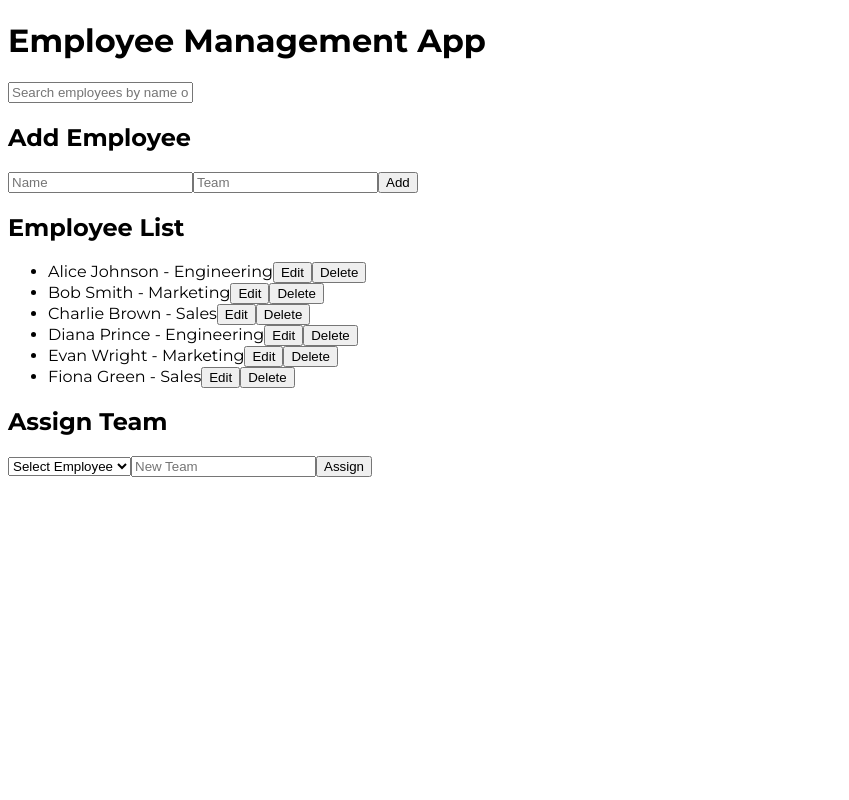
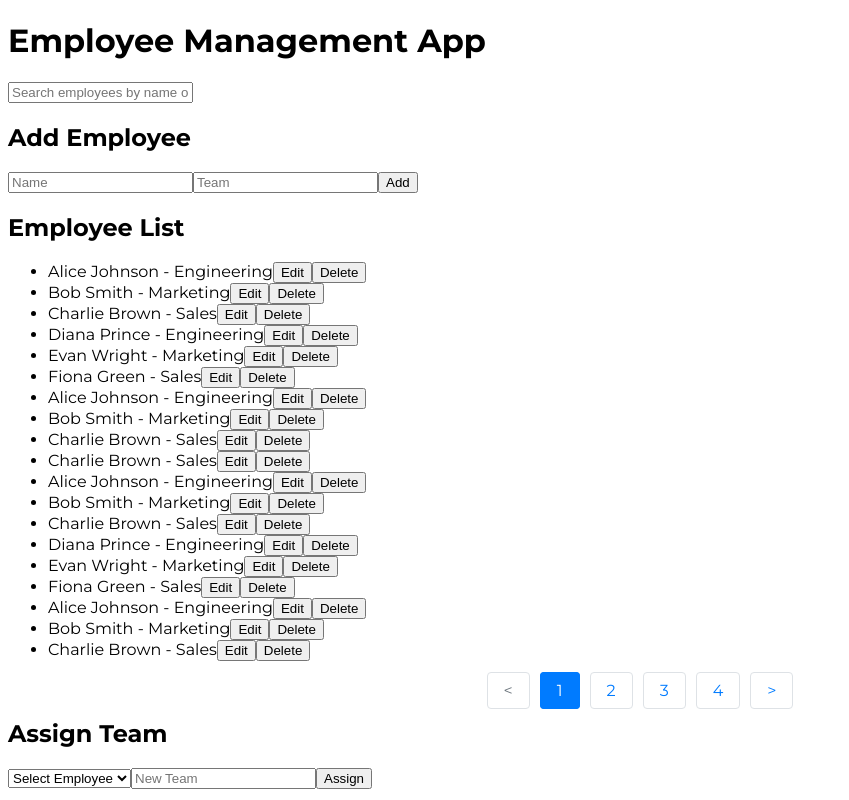
Before and after one commit to SinghAstra/UnderstandX, a React (Create React App) app in the folder client/: page / in a window 1280 px wide. Shown: the whole page, without its empty margins (0-849 px from the left). Built offline with nearby package versions, Linux system fonts and the light colour scheme; a web font is replaced by a local one.

Commit message:
Pagination UI for Employees List

```diff
--- a/client/package.json
+++ b/client/package.json
@@ -8,6 +8,7 @@
     "@testing-library/user-event": "^13.5.0",
     "react": "^18.3.1",
     "react-dom": "^18.3.1",
+    "react-paginate": "^8.2.0",
     "react-scripts": "5.0.1",
     "web-vitals": "^2.1.4"
   },
--- a/client/src/components/EmployeeList.js
+++ b/client/src/components/EmployeeList.js
@@ -1,6 +1,18 @@
-import React from "react";
+import React, { useState } from "react";
+import ReactPaginate from "react-paginate";
 
 const EmployeeList = ({ employees, onDelete, onEdit }) => {
+  const [currentPage, setCurrentPage] = useState(0);
+  const employeesPerPage = 5;
+  const offset = currentPage * employeesPerPage;
+  const currentEmployees = employees.slice(offset, offset + employeesPerPage);
+  const pageCount = Math.ceil(employees.length / employeesPerPage);
+
+  const handlePageClick = ({ selected }) => {
+    console.log("selected ", selected);
+    setCurrentPage(selected);
+  };
+
   return (
     <div>
       <h2>Employee List</h2>
@@ -13,6 +25,16 @@ const EmployeeList = ({ employees, onDelete, onEdit }) => {
           </li>
         ))}
       </ul>
+      <ReactPaginate
+        previousLabel={"<"}
+        nextLabel={">"}
+        breakLabel={"..."}
+        onPageChange={handlePageClick}
+        pageCount={pageCount}
+        pageRangeDisplayed={5}
+        containerClassName={"pagination"}
+        activeClassName={"active"}
+      />
     </div>
   );
 };
--- a/client/src/data/employeeData.js
+++ b/client/src/data/employeeData.js
@@ -6,6 +6,19 @@ const employeeData = [
   { id: 4, name: "Diana Prince", team: "Engineering" },
   { id: 5, name: "Evan Wright", team: "Marketing" },
   { id: 6, name: "Fiona Green", team: "Sales" },
+  { id: 7, name: "Alice Johnson", team: "Engineering" },
+  { id: 8, name: "Bob Smith", team: "Marketing" },
+  { id: 9, name: "Charlie Brown", team: "Sales" },
+  { id: 10, name: "Charlie Brown", team: "Sales" },
+  { id: 11, name: "Alice Johnson", team: "Engineering" },
+  { id: 12, name: "Bob Smith", team: "Marketing" },
+  { id: 13, name: "Charlie Brown", team: "Sales" },
+  { id: 14, name: "Diana Prince", team: "Engineering" },
+  { id: 15, name: "Evan Wright", team: "Marketing" },
+  { id: 16, name: "Fiona Green", team: "Sales" },
+  { id: 17, name: "Alice Johnson", team: "Engineering" },
+  { id: 18, name: "Bob Smith", team: "Marketing" },
+  { id: 19, name: "Charlie Brown", team: "Sales" },
 ];
 
 export default employeeData;
--- a/client/src/index.css
+++ b/client/src/index.css
@@ -4,3 +4,43 @@
 body {
   font-family: "Montserrat", sans-serif;
 }
+
+.pagination {
+  display: flex;
+  list-style-type: none;
+  padding: 0;
+  justify-content: center;
+  margin-top: 20px;
+}
+
+.pagination li {
+  margin: 0 5px;
+}
+
+.pagination li a {
+  padding: 8px 16px;
+  text-decoration: none;
+  color: #007bff;
+  border: 1px solid #dee2e6;
+  border-radius: 4px;
+  cursor: pointer;
+}
+
+.pagination li a:hover {
+  background-color: #e9ecef;
+}
+
+.pagination .active a {
+  background-color: #007bff;
+  color: white;
+  border-color: #007bff;
+}
+
+.pagination .active a:hover {
+  background-color: #1c87fa;
+}
+
+.pagination .disabled a {
+  color: #6c757d;
+  cursor: not-allowed;
+}
```
Also changed, not shown: 1 other file (tests, documents, lock files or other folders).
